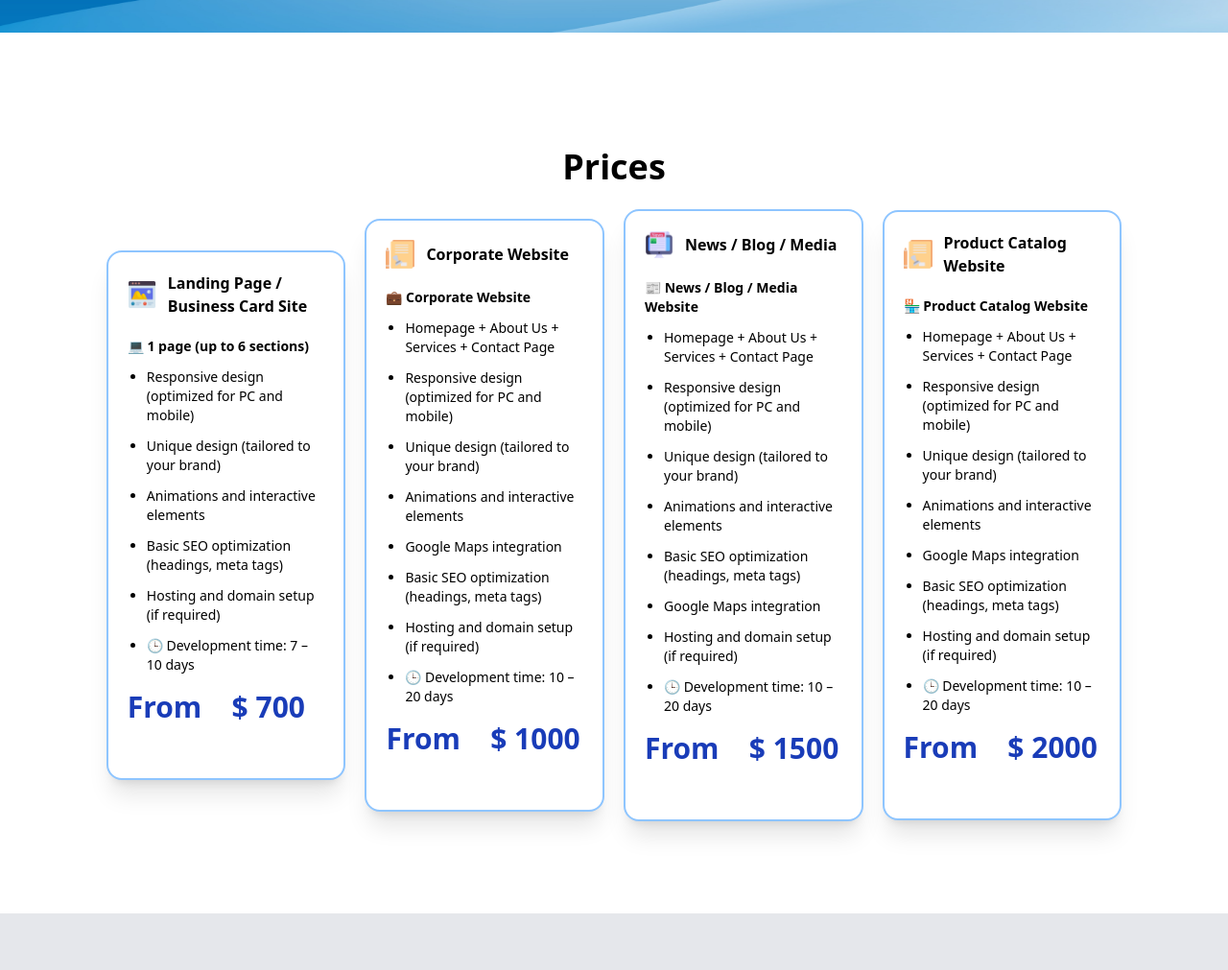
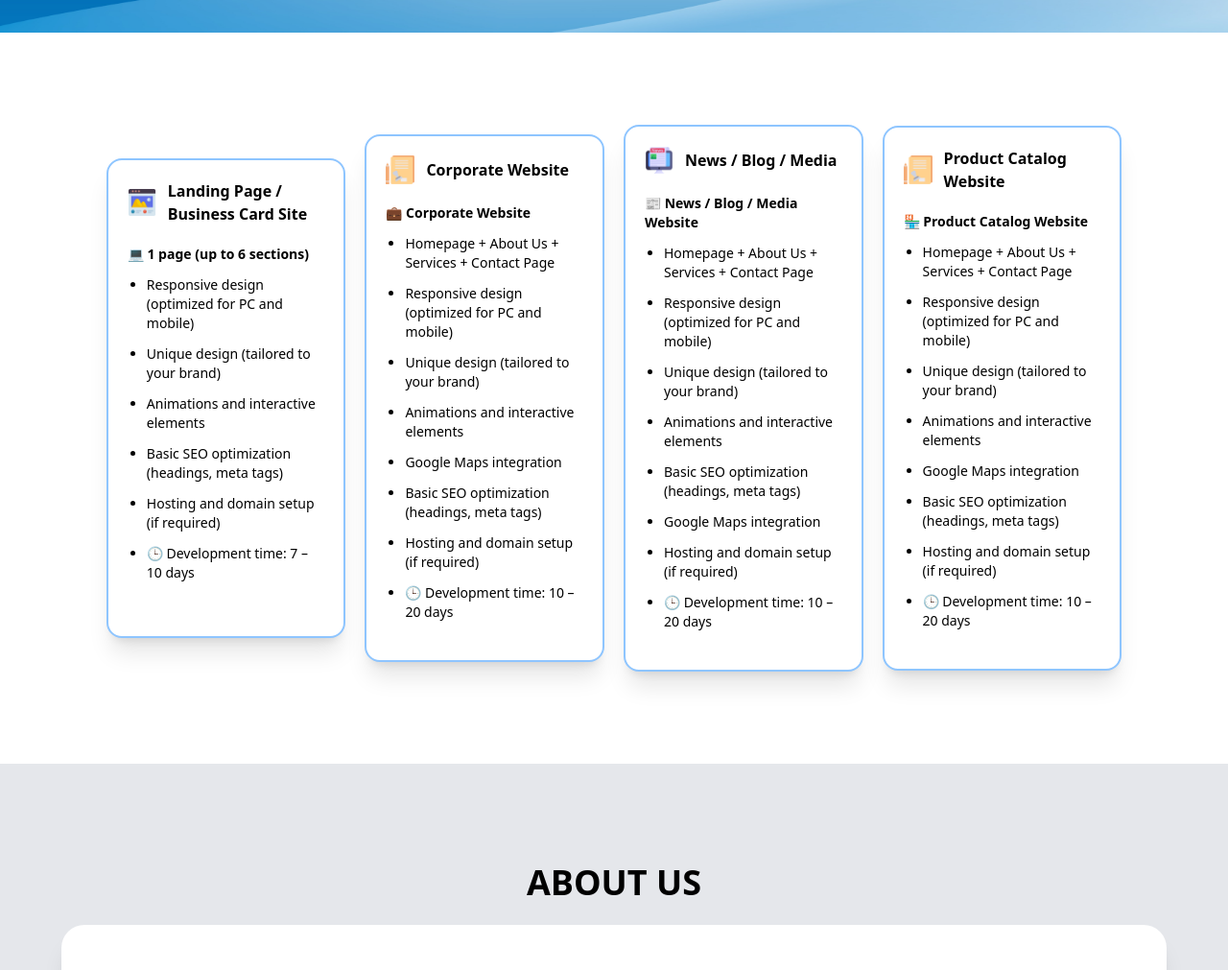
Before and after one commit to Grigor024/SolidWeb, a website: page index.html in a window 1280 px wide. Shown: the part 2000-3011 px from the top of the page at 96% size. Drawn offline with Linux system fonts and the light colour scheme.

Commit message:
Update index.html

```diff
--- a/index.html
+++ b/index.html
@@ -336,7 +336,7 @@
 
 
   <section id="price" class="blockanim w-full flex flex-col flex-wrap justify-center items-center py-[6em]">
-    <h1 class="text-4xl py-6 font-bold text-black text-center hidden-element">Prices</h1>
+<!--     <h1 class="text-4xl py-6 font-bold text-black text-center hidden-element">Prices</h1> -->
     <section class="w-full flex flex-wrap justify-center items-center gap-5 px-4">
       <div
         class="w-full sm:w-[45%] lg:w-[20%] min-h-[500px] rounded-2xl shadow-xl border-2 border-blue-300 bg-white flex flex-col px-5 py-5">
@@ -355,9 +355,9 @@
             <li>🕒 Development time: 7 – 10 days</li>
           </ul>
 
-          <div class="mt-auto py-4">
+<!--           <div class="mt-auto py-4">
             <h3 class="font-bold text-3xl text-blue-800">From &nbsp;&nbsp; $ 700</h3>
-          </div>
+          </div> -->
 
         </section>
       </div>
@@ -380,9 +380,9 @@
             <li>Hosting and domain setup (if required)</li>
             <li>🕒 Development time: 10 – 20 days</li>
           </ul>
-          <div class="mt-auto py-4">
+<!--           <div class="mt-auto py-4">
             <h3 class="font-bold text-3xl text-blue-800">From &nbsp;&nbsp; $ 1000</h3>
-          </div>
+          </div> -->
         </section>
       </div>
 
@@ -404,9 +404,9 @@
             <li>Hosting and domain setup (if required)</li>
             <li>🕒 Development time: 10 – 20 days</li>
           </ul>
-          <div class="mt-auto py-4">
+<!--           <div class="mt-auto py-4">
             <h3 class="font-bold text-3xl text-blue-800">From &nbsp;&nbsp; $ 1500</h3>
-          </div>
+          </div> -->
         </section>
       </div>
 
@@ -428,9 +428,9 @@
             <li>Hosting and domain setup (if required)</li>
             <li>🕒 Development time: 10 – 20 days</li>
           </ul>
-          <div class="mt-auto py-4">
+<!--           <div class="mt-auto py-4">
             <h3 class="font-bold text-3xl text-blue-800">From &nbsp;&nbsp; $ 2000</h3>
-          </div>
+          </div> -->
         </section>
       </div>
     </section>
```
